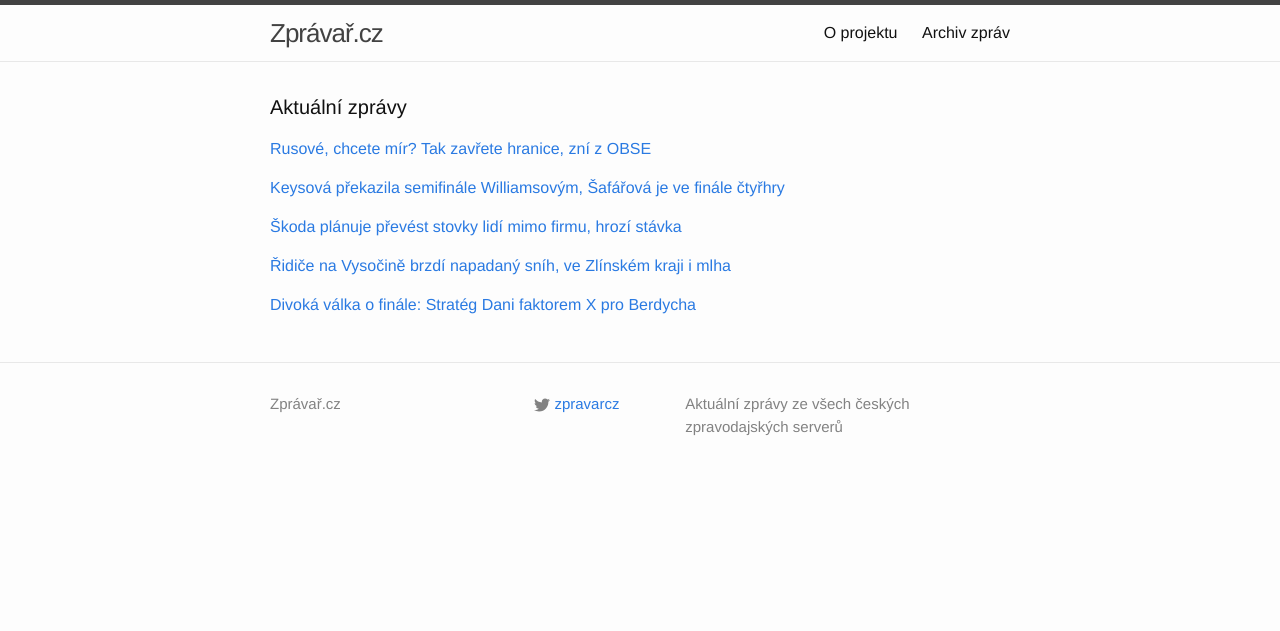
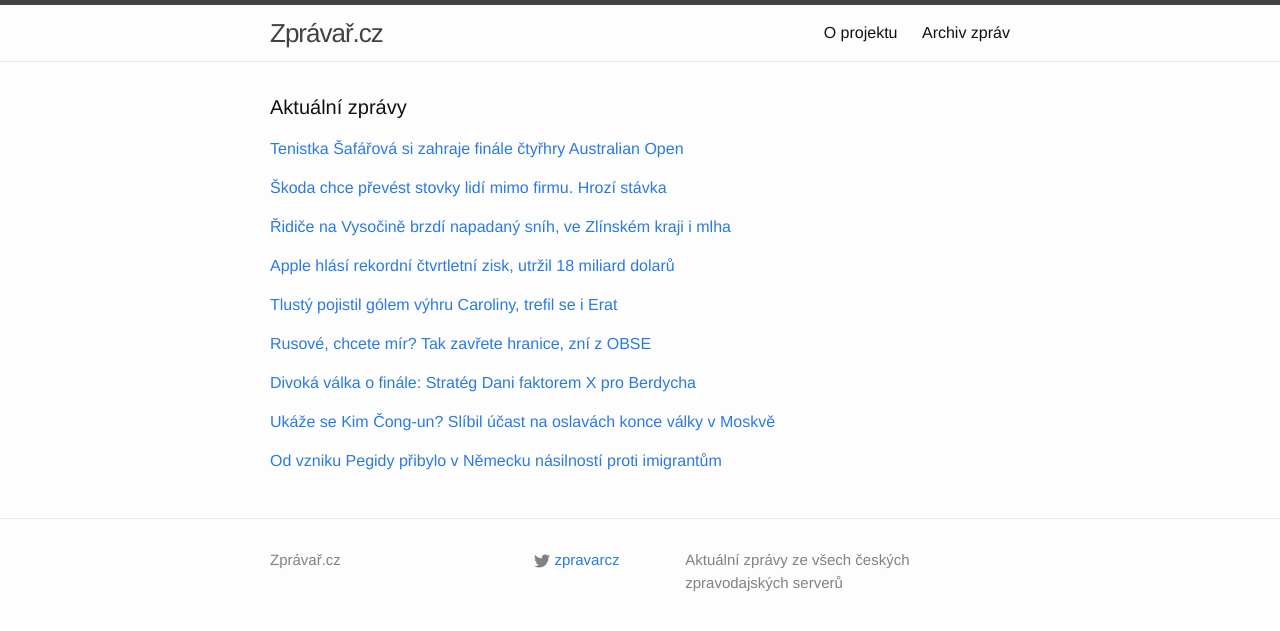
Before and after one commit to adliska/zpravar, a Jekyll site: the page built from index.html, in a window 1280 px wide. Shown: the top 631 px of the page. Built offline with Jekyll 4.4.1, drawn with Linux system fonts in a browser that asks for light colours.

Commit message:
zpravar news update

```diff
--- a/index.html
+++ b/index.html
@@ -5,43 +5,77 @@ layout: default
 <div class="home">
     <h1 class="page-heading">Aktuální zprávy</h1>
 
-<p><a href="javascript:;" onclick="toggle_visibility('zpravy0')">Rusové, chcete mír? Tak zavřete hranice, zní z OBSE</a></p>
+<p><a href="javascript:;" onclick="toggle_visibility('zpravy0')">Tenistka Šafářová si zahraje finále čtyřhry Australian Open</a></p>
 <div id="zpravy0" style="display:none">
+<ul>
+<li><a href=http://www.denik.cz/tenis/tenistka-safarova-si-zahraje-finale-ctyrhry-australian-open-20150128.html>Tenistka Šafářová si zahraje finále čtyřhry Australian Open - www.denik.cz</a></li>
+<li><a href=http://sport.idnes.cz/australian-open-cctvrtfinale-d23-/tenis.aspx?c=A150128_054648_tenis_vis>Keysová překazila semifinále Williamsovým, Šafářová je ve finále čtyřhry - sport.idnes.cz</a></li>
+<li><a href=http://sport.aktualne.cz/safarova-postoupila-na-australian-open-do-finale-ctyrhry/r~48a7acd6a6b411e4ba57002590604f2e/>Šafářová postoupila na Australian Open do finále čtyřhry - sport.aktualne.cz</a></li>
+<li><a href=http://sport.idnes.cz/keysova-prekazila-semifinale-williamsovym-safarova-je-ve-finale-ctyrhry-1l1-/tenis.aspx?c=A150128_054648_tenis_vis>Keysová překazila semifinále Williamsovým, Šafářová je ve finále čtyřhry - sport.idnes.cz</a></li>
+<li><a href=http://www.sportovninoviny.cz/zpravy/tenistka-safarova-si-zahraje-finale-ctyrhry-australian-open/1174296>Tenistka Šafářová si zahraje finále čtyřhry Australian Open - www.sportovninoviny.cz</a></li>
+<li><a href=http://www.tyden.cz/rubriky/sport/tenis/safarova-si-zahraje-finale-ctyrhry-australian-open_331583.html>Šafářová si zahraje finále čtyřhry Australian Open - www.tyden.cz</a></li>
+<li><a href=http://sport.idnes.cz/keysova-prekazila-semifinale-sestram-williamsovym-fh7-/tenis.aspx?c=A150128_054648_tenis_vis>Keysová překazila semifinále sestrám Williamsovým - sport.idnes.cz</a></li>
+</ul>
+</div><p><a href="javascript:;" onclick="toggle_visibility('zpravy1')">Škoda chce převést stovky lidí mimo firmu. Hrozí stávka</a></p>
+<div id="zpravy1" style="display:none">
+<ul>
+<li><a href=http://www.tyden.cz/rubriky/byznys/cesko/skoda-chce-prevest-stovky-lidi-mimo-firmu-hrozi-stavka_331585.html>Škoda chce převést stovky lidí mimo firmu. Hrozí stávka - www.tyden.cz</a></li>
+<li><a href=http://zpravy.aktualne.cz/ekonomika/skoda-planuje-prevest-stovky-lidi-mimo-firmu-hrozi-stavka/r~45900640a6b111e4b6d20025900fea04/>Škoda plánuje převést stovky lidí mimo firmu, hrozí stávka - zpravy.aktualne.cz</a></li>
+<li><a href=http://zpravy.e15.cz/byznys/prumysl-a-energetika/skoda-planuje-prevest-stovky-lidi-na-externi-firmy-hrozi-stavka-1157280>Škoda plánuje převést stovky lidí na externí firmy, hrozí stávka - zpravy.e15.cz</a></li>
+<li><a href=http://zpravy.e15.cz/byznys/prumysl-a-energetika/skodovka-planuje-prevest-stovky-lidi-na-externi-firmy-hrozi-stavka-1157280>Škodovka plánuje převést stovky lidí na externí firmy, hrozí stávka - zpravy.e15.cz</a></li>
+<li><a href=http://www.financninoviny.cz/zpravodajstvi/zpravy/skoda-planuje-prevest-stovky-lidi-na-externi-firmy-hrozi-stavka/1174285>Škoda plánuje převést stovky lidí na externí firmy, hrozí stávka - www.financninoviny.cz</a></li>
+</ul>
+</div><p><a href="javascript:;" onclick="toggle_visibility('zpravy2')">Řidiče na Vysočině brzdí napadaný sníh, ve Zlínském kraji i mlha</a></p>
+<div id="zpravy2" style="display:none">
+<ul>
+<li><a href=http://zpravy.idnes.cz/situace-na-silnicich-0lb-/domaci.aspx?c=A150128_065726_domaci_jj>Řidiče na Vysočině brzdí napadaný sníh, ve Zlínském kraji i mlha - zpravy.idnes.cz</a></li>
+<li><a href=http://www.novinky.cz/domaci/360001-na-silnicich-na-sumpersku-a-zlinsku-lezi-snih.html>Na silnicích na Šumpersku a Zlínsku leží sníh  - www.novinky.cz</a></li>
+<li><a href=http://www.novinky.cz/domaci/360001-na-silnicich-na-sumpersku-lezi-snih.html>Na silnicích na Šumpersku leží sníh  - www.novinky.cz</a></li>
+<li><a href=http://www.ceskenoviny.cz/zpravy/zpravy/na-jesenicku-a-sumpersku-v-noci-snezilo-silnice-jsou-sjizdne/1174294>Na Jesenicku a Šumpersku v noci sněžilo, silnice jsou sjízdné - www.ceskenoviny.cz</a></li>
+</ul>
+</div><p><a href="javascript:;" onclick="toggle_visibility('zpravy3')">Apple hlásí rekordní čtvrtletní zisk, utržil 18 miliard dolarů</a></p>
+<div id="zpravy3" style="display:none">
+<ul>
+<li><a href=http://ekonomika.idnes.cz/apple-rekordni-ctvrtletni-zisk-d3v-/ekoakcie.aspx?c=A150128_072019_ekoakcie_jj>Apple hlásí rekordní čtvrtletní zisk, utržil 18 miliard dolarů - ekonomika.idnes.cz</a></li>
+<li><a href=http://e-svet.e15.cz/it-byznys/ctvrtletni-zisk-applu-stoupl-na-rekordnich-18-miliard-dolaru-1157285>Čtvrtletní zisk Applu stoupl na rekordních 18 miliard dolarů - e-svet.e15.cz</a></li>
+<li><a href=http://byznys.ihned.cz/c1-63447570-apple-hlasi-rekordni-zisky-za-posledni-ctvrtleti-ji-iphony-vydelaly-18-miliard-dolaru>Apple hlásí rekordní zisky. Za poslední čtvrtletí jí iPhony vydělaly 18 miliard dolarů - byznys.ihned.cz</a></li>
+<li><a href=http://www.financninoviny.cz/zpravodajstvi/zpravy/apple-uvede-sve-chytre-hodinky-na-trhu-v-dubnu/1174280>Apple uvede své chytré hodinky na trhu v dubnu - www.financninoviny.cz</a></li>
+</ul>
+</div><p><a href="javascript:;" onclick="toggle_visibility('zpravy4')">Tlustý pojistil gólem výhru Caroliny, trefil se i Erat</a></p>
+<div id="zpravy4" style="display:none">
+<ul>
+<li><a href=http://www.denik.cz/hokej/tlusty-pojistil-golem-vyhru-caroliny-trefil-se-i-erat-20150128.html>Tlustý pojistil gólem výhru Caroliny, trefil se i Erat - www.denik.cz</a></li>
+<li><a href=http://www.sportovninoviny.cz/zpravy/tlusty-pojistil-golem-vyhru-caroliny-trefil-se-i-erat/1174306>Tlustý pojistil gólem výhru Caroliny, trefil se i Erat - www.sportovninoviny.cz</a></li>
+<li><a href=http://sport.aktualne.cz/nhl-je-opet-v-plnem-proudu-trefili-se-i-tlusty-s-eratem/r~2179c7cea6b511e49f60002590604f2e/>NHL je opět v plném proudu, trefili se i Tlustý s Eratem - sport.aktualne.cz</a></li>
+<li><a href=http://hokej.idnes.cz/hokejova-nhl-c9i-/nhl.aspx?c=A150128_071532_nhl_ald>V NHL se trefili Tlustý a Erat, Voráček si připsal asistenci - hokej.idnes.cz</a></li>
+</ul>
+</div><p><a href="javascript:;" onclick="toggle_visibility('zpravy5')">Rusové, chcete mír? Tak zavřete hranice, zní z OBSE</a></p>
+<div id="zpravy5" style="display:none">
 <ul>
 <li><a href=http://www.tyden.cz/rubriky/zahranici/rusko-a-okoli/rusove-chcete-mir-tak-zavrete-hranice-zni-z-obse_331582.html>Rusové, chcete mír? Tak zavřete hranice, zní z OBSE - www.tyden.cz</a></li>
 <li><a href=http://www.ceskenoviny.cz/zpravy/zpravy/sef-parlamentniho-shromazdeni-obse-vyzval-rusko-k-uzavreni-hranic/1174275>Šéf Parlamentního shromáždění OBSE vyzval Rusko k uzavření hranic - www.ceskenoviny.cz</a></li>
 <li><a href=http://www.rozhlas.cz/_zprava/prorusti-rebelove-na-ukrajine-udajne-vytlacuji-vladni-jednotky-od-debalceva--1448662>Proruští rebelové na Ukrajině údajně vytlačují vládní jednotky od Debalceva - www.rozhlas.cz</a></li>
 <li><a href=http://www.rozhlas.cz/_zprava/prorusti-povstalci-na-ukrajine-udajne-vytlacuji-vladni-jednotky-od-debalceva--1448662>Proruští povstalci na Ukrajině údajně vytlačují vládní jednotky od Debalceva - www.rozhlas.cz</a></li>
 </ul>
-</div><p><a href="javascript:;" onclick="toggle_visibility('zpravy1')">Keysová překazila semifinále Williamsovým, Šafářová je ve finále čtyřhry</a></p>
-<div id="zpravy1" style="display:none">
-<ul>
-<li><a href=http://sport.idnes.cz/keysova-prekazila-semifinale-williamsovym-safarova-je-ve-finale-ctyrhry-1l1-/tenis.aspx?c=A150128_054648_tenis_vis>Keysová překazila semifinále Williamsovým, Šafářová je ve finále čtyřhry - sport.idnes.cz</a></li>
-<li><a href=http://www.sportovninoviny.cz/zpravy/tenistka-safarova-si-zahraje-finale-ctyrhry-australian-open/1174296>Tenistka Šafářová si zahraje finále čtyřhry Australian Open - www.sportovninoviny.cz</a></li>
-<li><a href=http://www.tyden.cz/rubriky/sport/tenis/safarova-si-zahraje-finale-ctyrhry-australian-open_331583.html>Šafářová si zahraje finále čtyřhry Australian Open - www.tyden.cz</a></li>
-<li><a href=http://sport.idnes.cz/keysova-prekazila-semifinale-sestram-williamsovym-fh7-/tenis.aspx?c=A150128_054648_tenis_vis>Keysová překazila semifinále sestrám Williamsovým - sport.idnes.cz</a></li>
-</ul>
-</div><p><a href="javascript:;" onclick="toggle_visibility('zpravy2')">Škoda plánuje převést stovky lidí mimo firmu, hrozí stávka</a></p>
-<div id="zpravy2" style="display:none">
-<ul>
-<li><a href=http://zpravy.aktualne.cz/ekonomika/skoda-planuje-prevest-stovky-lidi-mimo-firmu-hrozi-stavka/r~45900640a6b111e4b6d20025900fea04/>Škoda plánuje převést stovky lidí mimo firmu, hrozí stávka - zpravy.aktualne.cz</a></li>
-<li><a href=http://zpravy.e15.cz/byznys/prumysl-a-energetika/skoda-planuje-prevest-stovky-lidi-na-externi-firmy-hrozi-stavka-1157280>Škoda plánuje převést stovky lidí na externí firmy, hrozí stávka - zpravy.e15.cz</a></li>
-<li><a href=http://zpravy.e15.cz/byznys/prumysl-a-energetika/skodovka-planuje-prevest-stovky-lidi-na-externi-firmy-hrozi-stavka-1157280>Škodovka plánuje převést stovky lidí na externí firmy, hrozí stávka - zpravy.e15.cz</a></li>
-<li><a href=http://www.financninoviny.cz/zpravodajstvi/zpravy/skoda-planuje-prevest-stovky-lidi-na-externi-firmy-hrozi-stavka/1174285>Škoda plánuje převést stovky lidí na externí firmy, hrozí stávka - www.financninoviny.cz</a></li>
-</ul>
-</div><p><a href="javascript:;" onclick="toggle_visibility('zpravy3')">Řidiče na Vysočině brzdí napadaný sníh, ve Zlínském kraji i mlha</a></p>
-<div id="zpravy3" style="display:none">
-<ul>
-<li><a href=http://zpravy.idnes.cz/situace-na-silnicich-0lb-/domaci.aspx?c=A150128_065726_domaci_jj>Řidiče na Vysočině brzdí napadaný sníh, ve Zlínském kraji i mlha - zpravy.idnes.cz</a></li>
-<li><a href=http://www.novinky.cz/domaci/360001-na-silnicich-na-sumpersku-a-zlinsku-lezi-snih.html>Na silnicích na Šumpersku a Zlínsku leží sníh  - www.novinky.cz</a></li>
-<li><a href=http://www.novinky.cz/domaci/360001-na-silnicich-na-sumpersku-lezi-snih.html>Na silnicích na Šumpersku leží sníh  - www.novinky.cz</a></li>
-<li><a href=http://www.ceskenoviny.cz/zpravy/zpravy/na-jesenicku-a-sumpersku-v-noci-snezilo-silnice-jsou-sjizdne/1174294>Na Jesenicku a Šumpersku v noci sněžilo, silnice jsou sjízdné - www.ceskenoviny.cz</a></li>
-</ul>
-</div><p><a href="javascript:;" onclick="toggle_visibility('zpravy4')">Divoká válka o finále: Stratég Dani faktorem X pro Berdycha</a></p>
-<div id="zpravy4" style="display:none">
+</div><p><a href="javascript:;" onclick="toggle_visibility('zpravy6')">Divoká válka o finále: Stratég Dani faktorem X pro Berdycha</a></p>
+<div id="zpravy6" style="display:none">
 <ul>
 <li><a href=http://sport.aktualne.cz/divoka-valka-o-finale-strateg-dani-faktorem-x-pro-berdycha/r~a5000540a61511e4a7d8002590604f2e/>Divoká válka o finále: Stratég Dani faktorem X pro Berdycha - sport.aktualne.cz</a></li>
 <li><a href=http://www.tyden.cz/rubriky/sport/tenis/murray-by-radsi-nadala-velky-chlap-berdych-hraje-vyborne_331572.html>Murray by radši Nadala. \"Velký chlap Berdych hraje výborně!\" - www.tyden.cz</a></li>
 <li><a href=http://www.tyden.cz/rubriky/sport/tenis/murray-by-radsi-nadala-berdych-hraje-vyborne-bude-to-tezke_331572.html>Murray by radši Nadala. \"Velký chlap Berdych hraje výborně!\" - www.tyden.cz</a></li>
 </ul>
+</div><p><a href="javascript:;" onclick="toggle_visibility('zpravy7')">Ukáže se Kim Čong-un? Slíbil účast na oslavách konce války v Moskvě </a></p>
+<div id="zpravy7" style="display:none">
+<ul>
+<li><a href=http://www.lidovky.cz/kim-cong-un-prislibil-ucast-na-oslavach-konce-valky-v-moskve-pqb-/zpravy-svet.aspx?c=A150128_072250_ln_zahranici_ele>Ukáže se Kim Čong-un? Slíbil účast na oslavách konce války v Moskvě  - www.lidovky.cz</a></li>
+<li><a href=http://www.ceskenoviny.cz/zpravy/zpravy/kim-cong-un-pry-prijede-na-oslavu-konce-svetove-valky-do-moskvy/1174304>Kim Čong-un prý přijede na oslavu konce světové války do Moskvy - www.ceskenoviny.cz</a></li>
+<li><a href=http://zpravy.aktualne.cz/zahranici/kim-cong-un-ma-udajne-prijet-na-oslavu-konce-svetove-valky/r~98c9a2cea6b311e4b98c002590604f2e/>Kim Čong-un má údajně přijet na oslavu konce světové války - zpravy.aktualne.cz</a></li>
+</ul>
+</div><p><a href="javascript:;" onclick="toggle_visibility('zpravy8')">Od vzniku Pegidy přibylo v Německu násilností proti imigrantům</a></p>
+<div id="zpravy8" style="display:none">
+<ul>
+<li><a href=http://www.ceskatelevize.cz/ct24/svet/299745-od-vzniku-pegidy-pribylo-v-nemecku-nasilnosti-proti-imigrantum/>Od vzniku Pegidy přibylo v Německu násilností proti imigrantům - www.ceskatelevize.cz</a></li>
+<li><a href=http://www.ceskenoviny.cz/zpravy/zpravy/po-zrozeni-pegidy-v-nemecku-pribylo-nasilnosti-proti-imigrantum/1174279>Po zrození Pegidy v Německu přibylo násilností proti imigrantům - www.ceskenoviny.cz</a></li>
+<li><a href=http://zpravy.idnes.cz/od-vzniku-pegidy-vice-utoku-na-imigranty-ffs-/zahranicni.aspx?c=A150128_063122_zahranicni_jj>V Německu se od vzniku Pegidy zdvojnásobil počet útoků proti imigrantům - zpravy.idnes.cz</a></li>
+</ul>
 </div></div>
```
